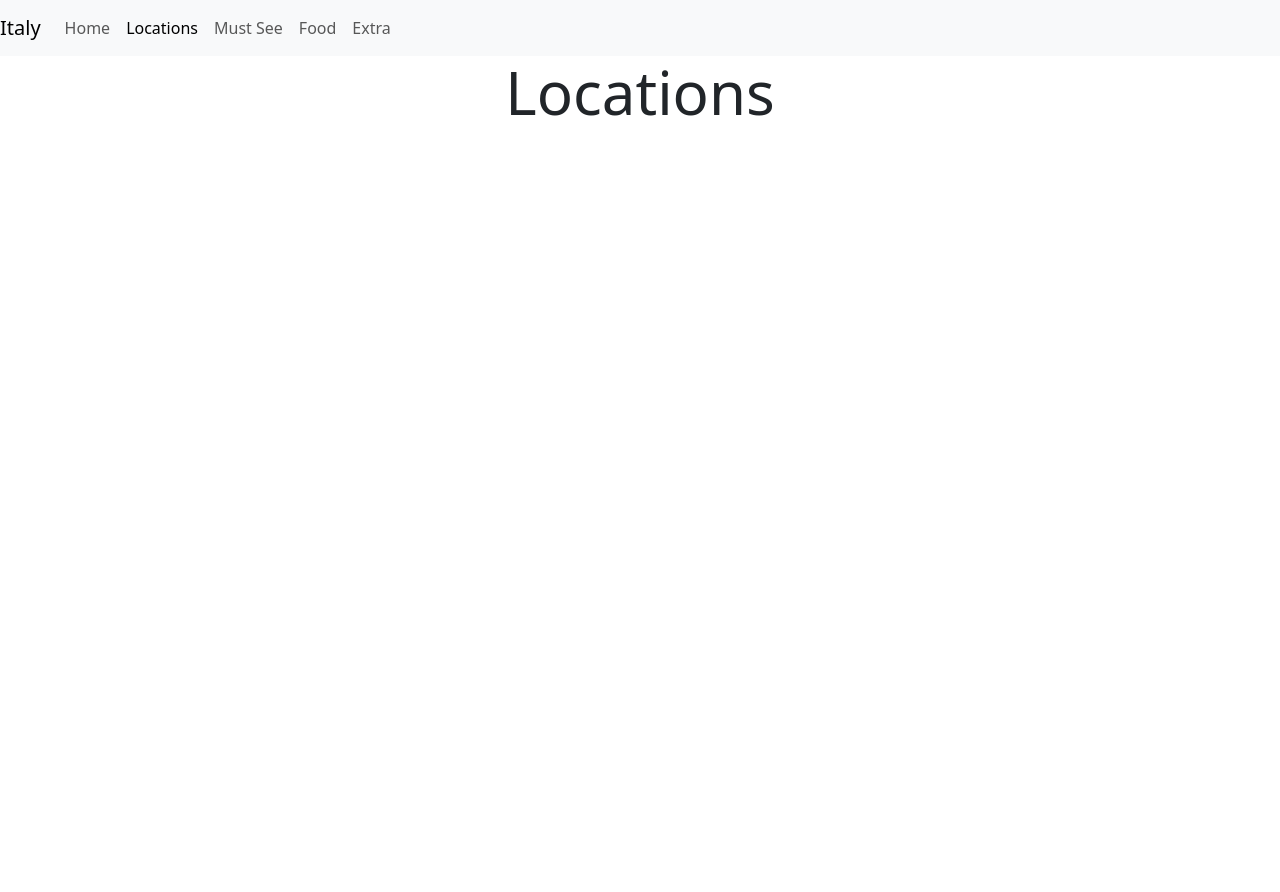
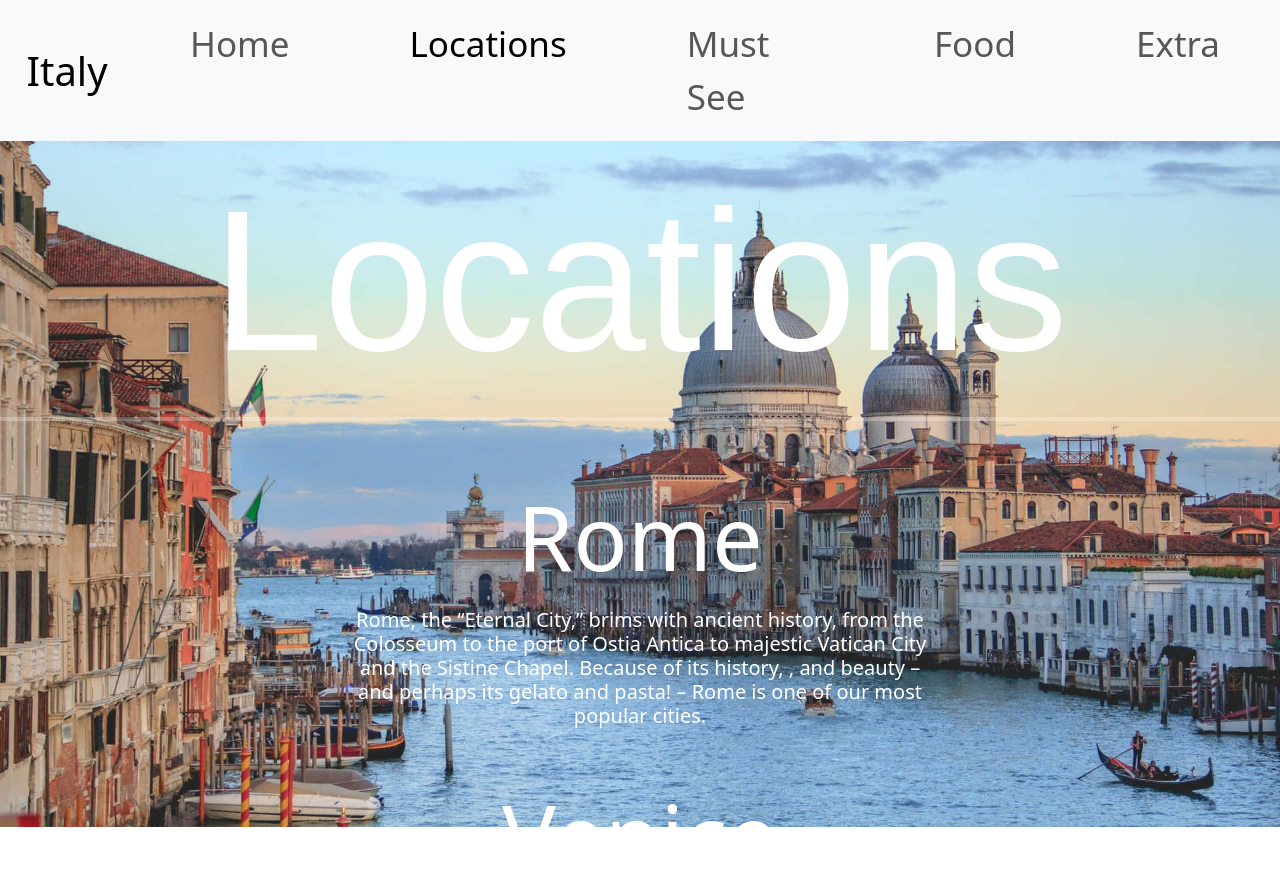
Before and after one commit to Shaili-Patel/Summer-Tainment-Site, a plain HTML site: page locations.html in a window 1280 px wide. Before the commit the page ends 800 px from the top, so only its background shows below. Drawn offline with nearby package versions, Linux system fonts and the light colour scheme; a web font is replaced by a local one.

Commit message:
Final Home Page

```diff
--- a/locations.html
+++ b/locations.html
@@ -1,23 +1,18 @@
 <!doctype html>
 <html lang="en">
+
 <head>
   <title>Summer In Italy</title>
   <!-- Required meta tags -->
   <meta charset="utf-8" />
-        <meta
-            name="viewport"
-            content="width=device-width, initial-scale=1, shrink-to-fit=no"
-        />
+  <meta name="viewport" content="width=device-width, initial-scale=1, shrink-to-fit=no" />
 
   <!--Test-->
   <!-- Bootstrap CSS v5.2.1 -->
-        <link
-        href="https://cdn.jsdelivr.net/npm/bootstrap@5.3.2/dist/css/bootstrap.min.css"
-        rel="stylesheet"
-        integrity="sha384-T3c6CoIi6uLrA9TneNEoa7RxnatzjcDSCmG1MXxSR1GAsXEV/Dwwykc2MPK8M2HN"
-        crossorigin="anonymous"
-    />
-    <link rel="stylesheet" href="style.css"/>
+  <link href="https://cdn.jsdelivr.net/npm/bootstrap@5.3.2/dist/css/bootstrap.min.css" rel="stylesheet"
+    integrity="sha384-T3c6CoIi6uLrA9TneNEoa7RxnatzjcDSCmG1MXxSR1GAsXEV/Dwwykc2MPK8M2HN" crossorigin="anonymous" />
+  <link rel="stylesheet" href="https://use.typekit.net/zjk0det.css">
+  <link rel="stylesheet" href="style.css" />
 </head>
 
 <body>
@@ -51,24 +46,36 @@
 
   <main>
 
-            <h1>Locations</h1>
+    <h2>Locations</h2>
 
 
   </main>
+
+  <hr>
+
+  <h3>Rome</h3>
+
+  <h4>Rome, the “Eternal City,” brims with ancient history, from the Colosseum to the port of Ostia Antica to majestic
+    Vatican City and the Sistine Chapel. Because of its history, , and beauty – and perhaps its gelato and pasta! – Rome
+    is one of our most popular cities.
+  </h4>
+
+  <h3>Venice</h3>
+  <h3>Tuscany</h3>
+  <h3>Milan</h3>
+
+
   <footer>
     <!-- place footer here -->
   </footer>
   <!-- Bootstrap JavaScript Libraries -->
-        <script
-            src="https://cdn.jsdelivr.net/npm/@popperjs/core@2.11.8/dist/umd/popper.min.js"
+  <script src="https://cdn.jsdelivr.net/npm/@popperjs/core@2.11.8/dist/umd/popper.min.js"
     integrity="sha384-I7E8VVD/ismYTF4hNIPjVp/Zjvgyol6VFvRkX/vR+Vc4jQkC+hVqc2pM8ODewa9r"
-            crossorigin="anonymous"
-        ></script>
+    crossorigin="anonymous"></script>
 
-        <script
-            src="https://cdn.jsdelivr.net/npm/bootstrap@5.3.2/dist/js/bootstrap.min.js"
+  <script src="https://cdn.jsdelivr.net/npm/bootstrap@5.3.2/dist/js/bootstrap.min.js"
     integrity="sha384-BBtl+eGJRgqQAUMxJ7pMwbEyER4l1g+O15P+16Ep7Q9Q+zqX6gSbd85u4mG4QzX+"
-            crossorigin="anonymous"
-        ></script>
+    crossorigin="anonymous"></script>
 </body>
+
 </html>
--- a/style.css
+++ b/style.css
@@ -3,8 +3,8 @@ html {
     width: 100%;
   }
 
-.home {
-  background-image: url(imgs/background.gif);
+body {
+  background-image: url(imgs/background-4.jpg);
   background-position: center;
   background-repeat: no-repeat;
   background-size: cover;
@@ -17,5 +17,105 @@ html {
 
   h1 {
     text-align: center;
-    font-size: 60px;
+    font-size: 350px;
+    color: white;
+    font-family: "haptic-script", sans-serif;
+    font-weight: 400;
+    font-style: normal;
+    padding-top: 180px;
 }
+
+h2 {
+  text-align: center;
+  font-size: 200px;
+  color: white;
+  font-family: "haptic-script", sans-serif;
+  font-weight: 400;
+  font-style: normal;
+  padding-top: 20px;
+}
+
+h3{
+  text-align: center;
+  color: white;
+  font-size: 90px;
+  padding-top: 45px;
+}
+
+h4{
+  text-align: center;
+  color: white;
+  font-size: 20px;
+  padding-top: 10px;
+  padding-left: 350px;
+  padding-right: 350px;
+}
+
+a.nav-link {
+  font-size: 35px;
+}
+
+nav {
+  width: 100%;
+  margin-top: 0%;
+    background-color: none;
+    padding: 7px;
+    position: fixed;
+    top: 0;
+  }
+
+/* Controls the spacing between nav elements */
+
+  nav ul li{
+    padding : 0 50px 0 50px;
+    }
+
+/* End control between nav elements */
+
+    .navbar-brand{
+      margin-left: 20px;
+      font-size: 40px;
+    }
+
+    a {
+      font-size: 40px;
+      text-decoration: none;
+      color: #ffffff;
+      margin: 2px;
+      padding: 0.5vw;
+      border: 2px solid none;
+      border-radius: 6px;
+      background-color: none;
+      box-shadow: 2px 2px none;
+      position: relative;
+    }
+
+    a:visited {
+      color: #4152aa;
+    }
+
+    a:hover {
+      color: #000000;
+    }
+
+    a:hover::before {
+      transform: scaleX(1);
+    }
+
+    a::before {
+      content: "";
+      position: absolute;
+      display: block;
+      width: 100%;
+      height: 1px;
+      bottom: 0;
+      left: 0;
+      background-color: #000000;
+      transform: scaleX(0);
+      transition: transform 0.3s ease;
+    }
+
+    hr {
+      border-top: 4px solid white;
+      opacity: none;
+    }
```
Also changed, not shown: extra.html (+12 -20 lines), food.html (+12 -20 lines), index.html (+4 -3 lines), mustsee.html (+12 -20 lines), imgs/background-4.jpg (added), 1 other file. Lines whose indentation alone changed are shown as unchanged.
